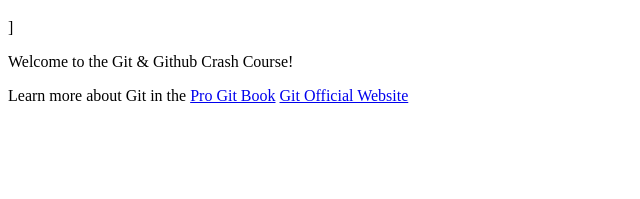
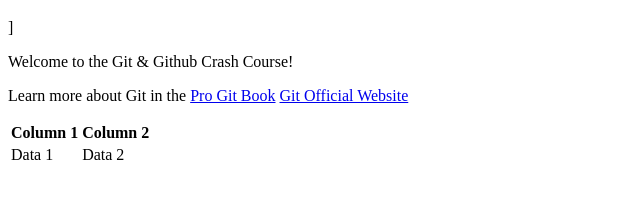
Before and after one commit to iamriteshverma1/Github-Crash-Course, a plain HTML site: page index.html in a window 1280 px wide. Shown: the part 87-286 px from the top of the page, without its empty margins (0-640 px from the left). Drawn offline with Linux system fonts and the light colour scheme.

Commit message:
Featues added

```diff
--- a/index.html
+++ b/index.html
@@ -19,7 +19,20 @@
                 <a href = "https://git-scm.com/book/en/v2" target = "_blank">Pro Git Book</a>
                 <a href = "https://git-scm.com/" target = "_blank">Git Official Website</a>
             </p>
+
+
         </section>
     </main>
+
+    <table>
+        <tr>
+            <th>Column 1</th>
+            <th>Column 2</th>
+        </tr>
+        <tr>
+            <td>Data 1</td>
+            <td>Data 2</td>
+        </tr>
+    </table>
 </body>
 </html>
```
